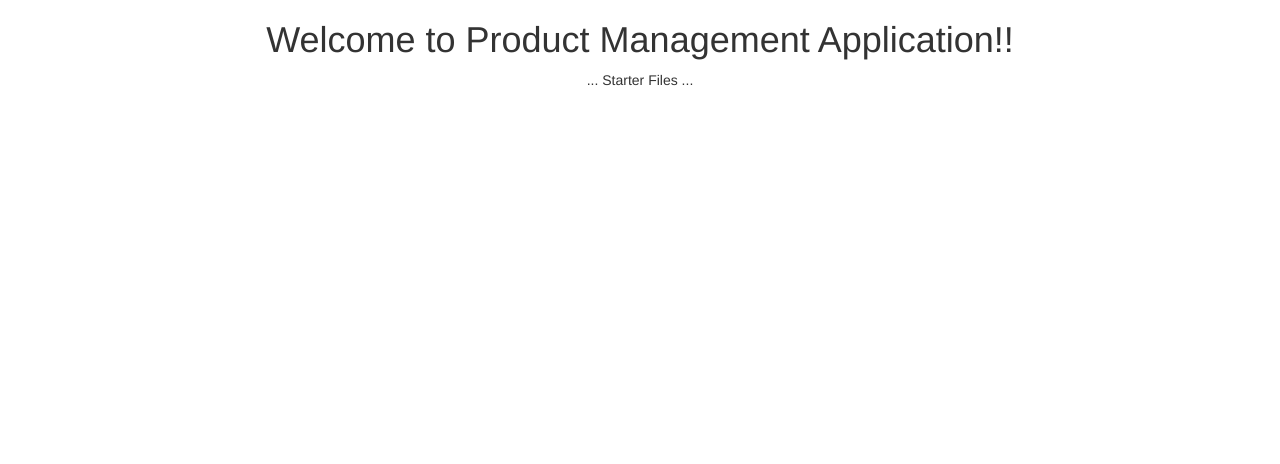
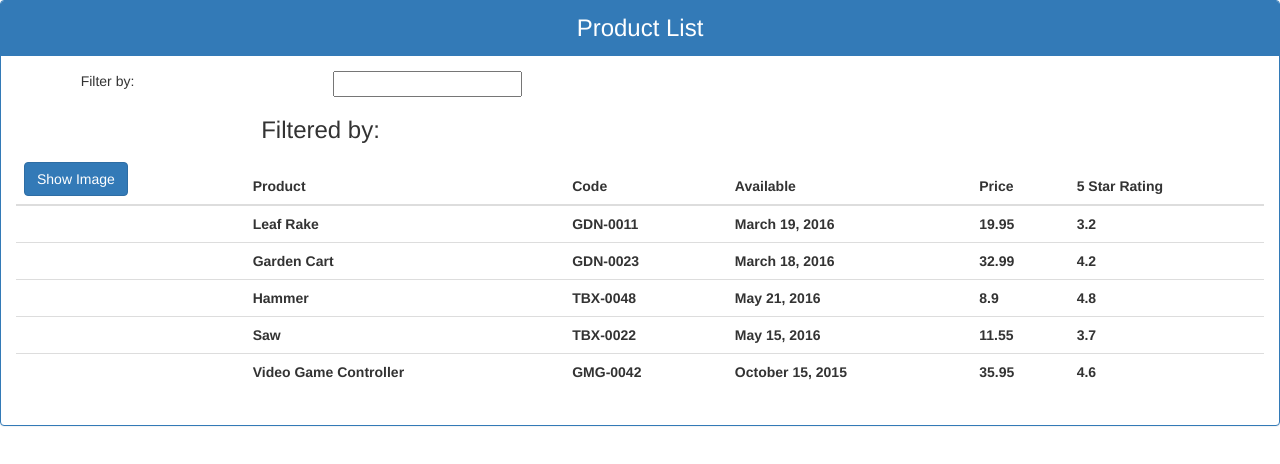
Before and after one commit to saurabhpati/angular2-product-management, an Angular app: page / in a window 1280 px wide. Shown: the top 464 px of the page. Built offline with nearby package versions, Linux system fonts and the light colour scheme.

Commit message:
Display product list - hard coded

```diff
--- a/src/app/app.component.html
+++ b/src/app/app.component.html
@@ -1,7 +1,4 @@
 <!--The whole content below can be removed with the new code.-->
 <div style="text-align:center">
-  <h1>
-    Welcome to {{title}}!!
-  </h1>
-  ... Starter Files ...
+    <pm-products></pm-products>
 </div>
--- a/src/app/app.module.ts
+++ b/src/app/app.module.ts
@@ -1,10 +1,11 @@
 import { NgModule } from "@angular/core";
 import { BrowserModule } from "@angular/platform-browser";
 import { AppComponent } from "./app.component";
+import { ProductListComponent } from "./products/product-list.component";
 
 @NgModule({
   imports: [BrowserModule],
-  declarations: [AppComponent],
+  declarations: [AppComponent, ProductListComponent],
   bootstrap: [AppComponent]
 })
 export class AppModule { }
--- /dev/null
+++ b/src/app/products/product-list.component.html
@@ -0,0 +1,42 @@
+<div class="panel panel-primary">
+    <div class="panel-heading">{{pageTitle}}</div>
+    <div class="panel-body">
+        <div class="row">
+            <div class="col-md-2">Filter by:</div>
+            <div class="col-md-4">
+                <input type="text" />
+            </div>
+        </div>
+        <div class="row">
+            <div class="col-md-6">
+                <h3>Filtered by: </h3>
+            </div>
+        </div>
+        <div class="table-responsive">
+            <table class="table" *ngIf="products && products.length">
+                <thead>
+                    <tr>
+                        <th>
+                            <button type="button" class="btn btn-primary">Show Image</button>
+                        </th>
+                        <th>Product</th>
+                        <th>Code</th>
+                        <th>Available</th>
+                        <th>Price</th>
+                        <th>5 Star Rating</th>
+                    </tr>
+                </thead>
+                <tbody>
+                    <tr *ngFor="let product of products">
+                        <th></th>
+                        <th>{{product.productName}}</th>
+                        <th>{{product.productCode}}</th>
+                        <th>{{product.releaseDate}}</th>
+                        <th>{{product.price}}</th>
+                        <th>{{product.starRating}}</th>
+                    </tr>
+                </tbody>
+            </table>
+        </div>
+    </div>
+</div>
--- /dev/null
+++ b/src/app/products/product-list.component.ts
@@ -0,0 +1,61 @@
+import { Component } from "@angular/core";
+
+@Component({
+    selector: 'pm-products',
+    templateUrl: './product-list.component.html'
+})
+export class ProductListComponent {
+    private pageTitle:String = 'Product List';
+    private products: any[] = [
+        {
+            "productId": 1,
+            "productName": "Leaf Rake",
+            "productCode": "GDN-0011",
+            "releaseDate": "March 19, 2016",
+            "description": "Leaf rake with 48-inch wooden handle.",
+            "price": 19.95,
+            "starRating": 3.2,
+            "imageUrl": "http://openclipart.org/image/300px/svg_to_png/26215/Anonymous_Leaf_Rake.png"
+        },
+        {
+            "productId": 2,
+            "productName": "Garden Cart",
+            "productCode": "GDN-0023",
+            "releaseDate": "March 18, 2016",
+            "description": "15 gallon capacity rolling garden cart",
+            "price": 32.99,
+            "starRating": 4.2,
+            "imageUrl": "http://openclipart.org/image/300px/svg_to_png/58471/garden_cart.png"
+        },
+        {
+            "productId": 5,
+            "productName": "Hammer",
+            "productCode": "TBX-0048",
+            "releaseDate": "May 21, 2016",
+            "description": "Curved claw steel hammer",
+            "price": 8.9,
+            "starRating": 4.8,
+            "imageUrl": "http://openclipart.org/image/300px/svg_to_png/73/rejon_Hammer.png"
+        },
+        {
+            "productId": 8,
+            "productName": "Saw",
+            "productCode": "TBX-0022",
+            "releaseDate": "May 15, 2016",
+            "description": "15-inch steel blade hand saw",
+            "price": 11.55,
+            "starRating": 3.7,
+            "imageUrl": "http://openclipart.org/image/300px/svg_to_png/27070/egore911_saw.png"
+        },
+        {
+            "productId": 10,
+            "productName": "Video Game Controller",
+            "productCode": "GMG-0042",
+            "releaseDate": "October 15, 2015",
+            "description": "Standard two-button video game controller",
+            "price": 35.95,
+            "starRating": 4.6,
+            "imageUrl": "http://openclipart.org/image/300px/svg_to_png/120337/xbox-controller_01.png"
+        }
+    ]
+}
```
